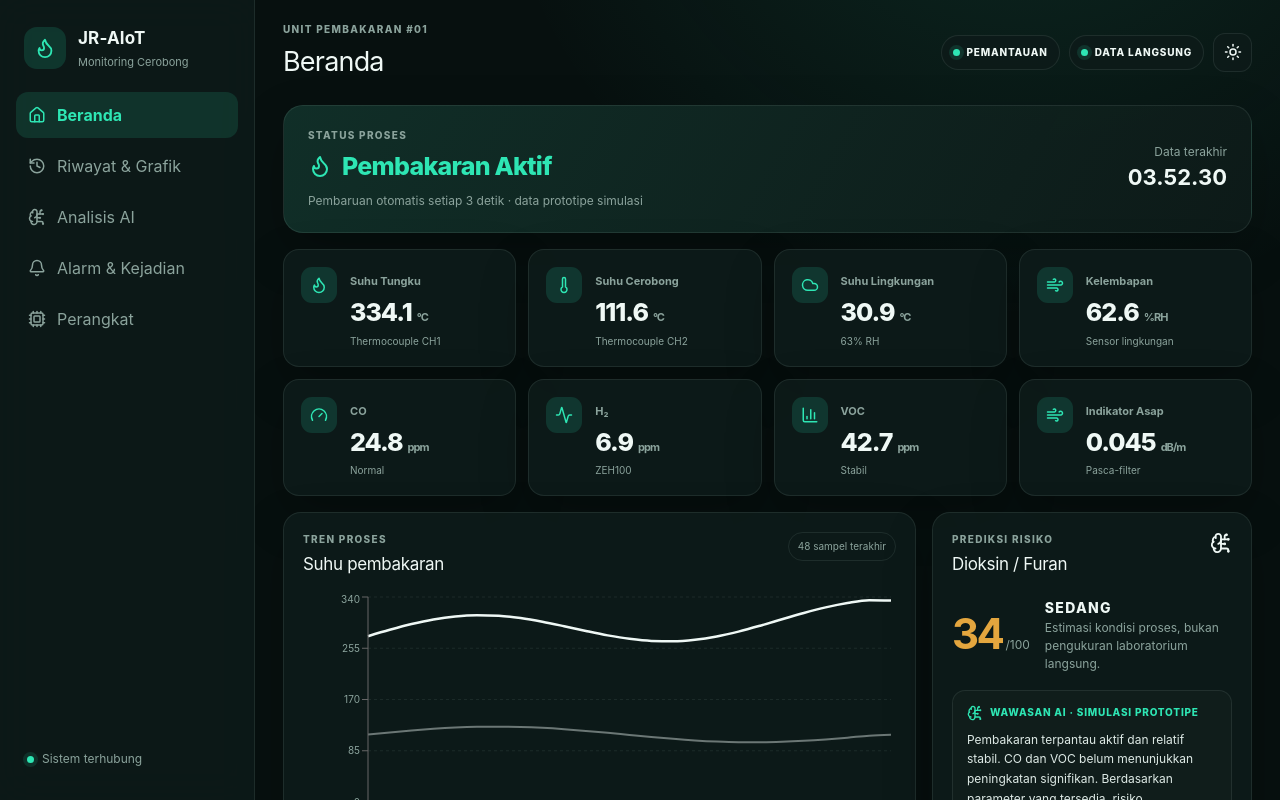
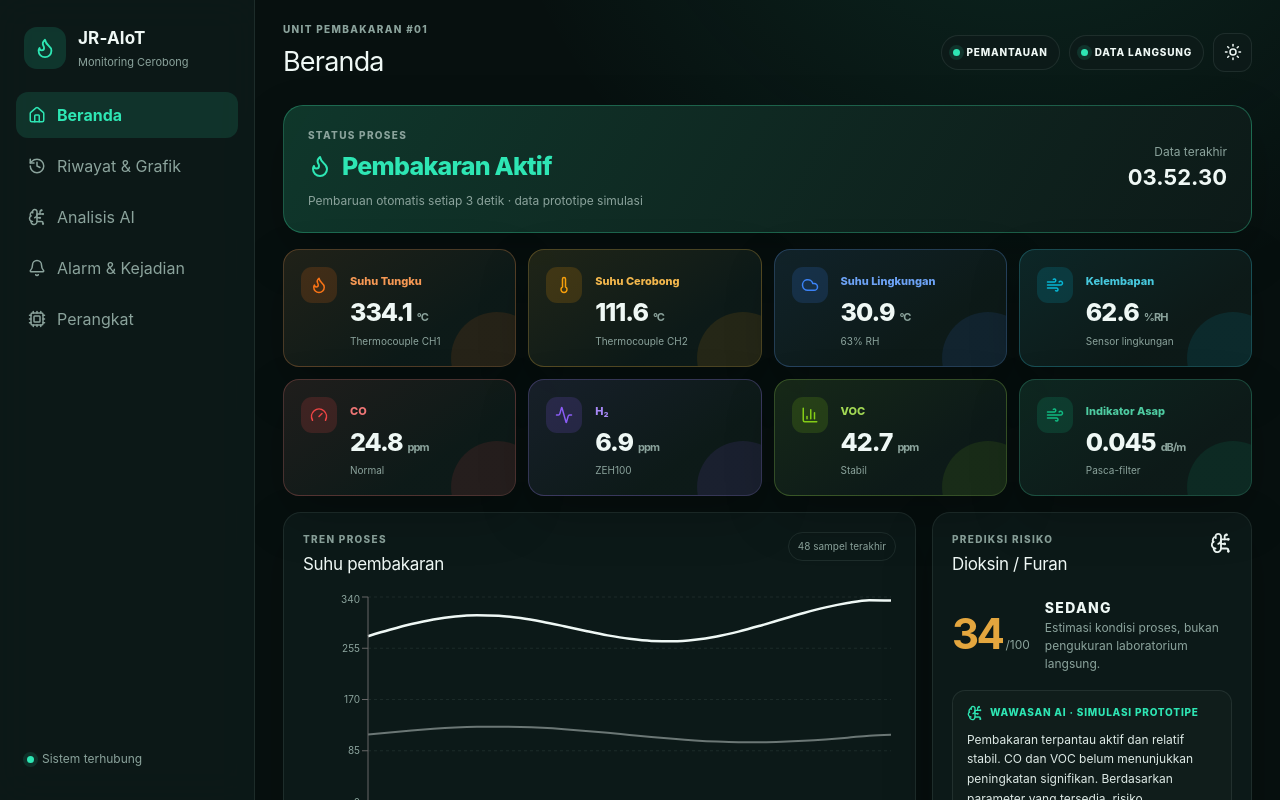
Before and after one commit to jrcoreid-repo/IoT_Incenerator_2026, a Next.js app: page / in a window 1280 px wide. Shown: the top 800 px of the page. Built offline with nearby package versions, Linux system fonts and the light colour scheme.

Commit message:
style: modernize cards with multi-color environmental palette

```diff
--- a/app/globals.css
+++ b/app/globals.css
@@ -82,7 +82,10 @@ button { cursor: pointer; }
 .warning-dot { background:var(--warning); box-shadow:0 0 0 4px color-mix(in srgb, var(--warning) 12%, transparent); }
 
 .page-grid { display:grid; grid-template-columns:minmax(0,1.35fr) minmax(320px,.65fr); gap:16px; }
-.hero-status { grid-column:1 / -1; min-height:115px; display:flex; align-items:center; justify-content:space-between; gap:20px; padding:22px 24px; border:1px solid var(--border); border-radius:20px; background:linear-gradient(120deg, color-mix(in srgb, var(--accent) 10%, var(--surface)), var(--surface)); box-shadow:var(--shadow); }
+.hero-status { grid-column:1 / -1; min-height:115px; display:flex; align-items:center; justify-content:space-between; gap:20px; padding:22px 24px; border:1px solid var(--border); border-radius:20px; box-shadow:var(--shadow); transition:.25s ease; }
+.hero-status.status-good { background:linear-gradient(120deg, color-mix(in srgb, #18b981 18%, var(--surface)), var(--surface)); border-color:color-mix(in srgb, #18b981 32%, var(--border)); }
+.hero-status.status-warn { background:linear-gradient(120deg, color-mix(in srgb, #f59e0b 17%, var(--surface)), var(--surface)); border-color:color-mix(in srgb, #f59e0b 32%, var(--border)); }
+.hero-status.status-muted { background:linear-gradient(120deg, color-mix(in srgb, #64748b 14%, var(--surface)), var(--surface)); border-color:color-mix(in srgb, #64748b 26%, var(--border)); }
 .combustion-state { display:flex; align-items:center; gap:10px; font-size:25px; font-weight:800; letter-spacing:-.03em; margin-bottom:7px; }
 .combustion-state.good { color:var(--accent); }
 .combustion-state.warn { color:var(--warning); }
@@ -93,9 +96,19 @@ button { cursor: pointer; }
 .muted { color:var(--muted); font-size:12px; margin-bottom:0; }
 
 .metric-grid { grid-column:1 / -1; display:grid; grid-template-columns:repeat(4,minmax(0,1fr)); gap:12px; }
-.metric-card { min-height:112px; display:flex; align-items:flex-start; gap:13px; padding:17px; background:var(--surface); border:1px solid var(--border); border-radius:16px; box-shadow:var(--shadow); }
-.metric-icon { width:36px; height:36px; border-radius:11px; flex:0 0 auto; }
-.metric-label { color:var(--muted); font-size:11px; font-weight:700; }
+.metric-card { --tone: var(--accent); min-height:112px; display:flex; align-items:flex-start; gap:13px; padding:17px; position:relative; overflow:hidden; background:linear-gradient(145deg, color-mix(in srgb, var(--tone) 8%, var(--surface)), var(--surface) 68%); border:1px solid color-mix(in srgb, var(--tone) 20%, var(--border)); border-radius:16px; box-shadow:var(--shadow); transition:transform .2s ease, border-color .2s ease; }
+.metric-card::after { content:""; position:absolute; inset:auto -28px -38px auto; width:92px; height:92px; border-radius:50%; background:color-mix(in srgb, var(--tone) 10%, transparent); }
+.metric-card:hover { transform:translateY(-2px); border-color:color-mix(in srgb, var(--tone) 42%, var(--border)); }
+.metric-card.tone-orange { --tone:#f97316; }
+.metric-card.tone-amber { --tone:#f59e0b; }
+.metric-card.tone-blue { --tone:#3b82f6; }
+.metric-card.tone-cyan { --tone:#06b6d4; }
+.metric-card.tone-red { --tone:#ef4444; }
+.metric-card.tone-purple { --tone:#8b5cf6; }
+.metric-card.tone-lime { --tone:#84cc16; }
+.metric-card.tone-green { --tone:#10b981; }
+.metric-icon { width:36px; height:36px; border-radius:11px; flex:0 0 auto; background:color-mix(in srgb, var(--tone) 16%, transparent); color:var(--tone); }
+.metric-label { color:color-mix(in srgb, var(--tone) 72%, var(--text)); font-size:11px; font-weight:800; }
 .metric-value { font-size:25px; font-weight:800; letter-spacing:-.04em; margin-top:3px; }
 .metric-value small { font-size:11px; color:var(--muted); margin-left:5px; font-weight:700; }
 .metric-note { display:block; font-size:10px; color:var(--muted); margin-top:2px; }
@@ -215,3 +228,6 @@ button { cursor: pointer; }
   .metric-card { flex-direction:column; }
   .hero-time { display:none; }
 }
+
+.site-footer { margin:22px 0 4px; padding:16px 4px 4px; text-align:center; color:var(--muted); font-size:10px; letter-spacing:.02em; border-top:1px solid var(--border); }
+.site-footer span { display:inline-block; opacity:.82; }
```
